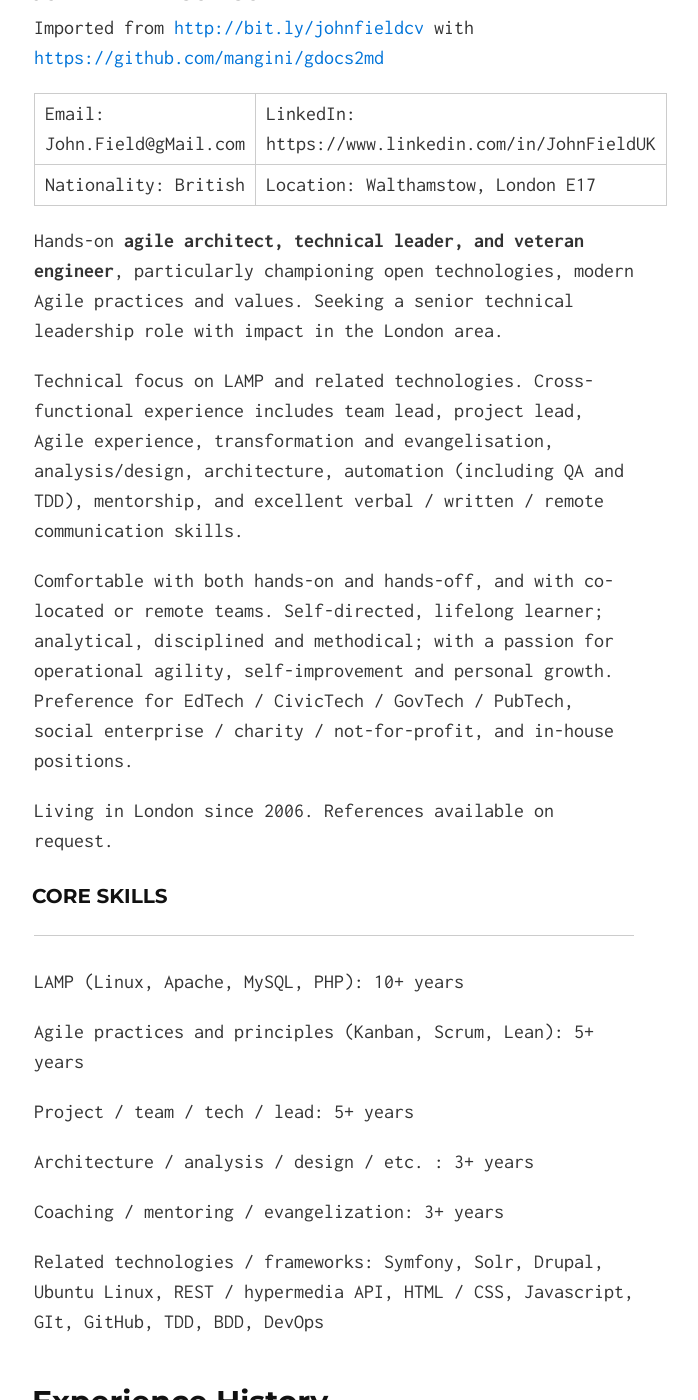
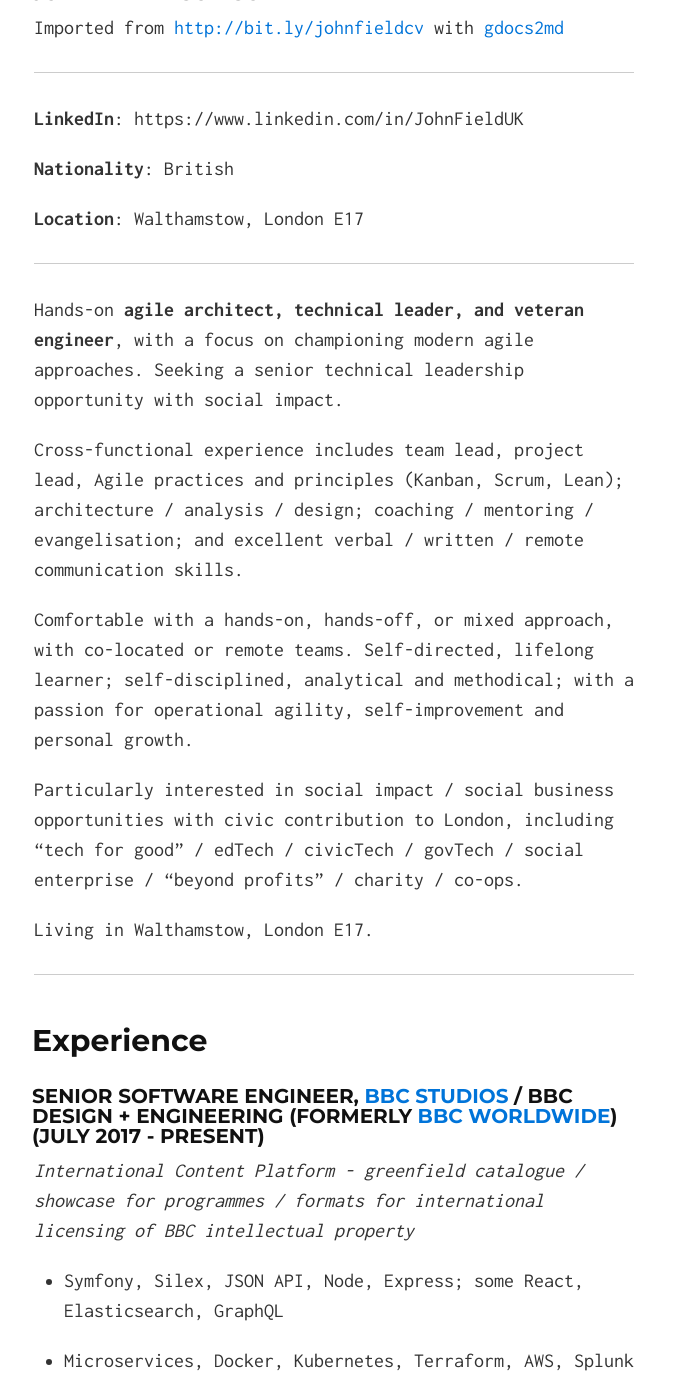
Before and after one commit to JohnField/johnfield.github.io, a Jekyll site: the page built from cv.md, in a window 1280 px wide and 1400 px high, scrolled down 477 px. Shown: the whole window, without its empty margins (306-1004 px from the left). Built offline with Jekyll 4.4.1, drawn with Linux system fonts in a browser that asks for light colours; our own code applies the rules of GitHub Pages for plain Markdown files; some of the changed text lies outside the part shown.

Commit message:
Update cv.md

```diff
--- a/cv.md
+++ b/cv.md
@@ -1,56 +1,54 @@
 ### John Field BSc MSc
 
-Imported from [http://bit.ly/johnfieldcv](http://bit.ly/johnfieldcv) with [https://github.com/mangini/gdocs2md](https://github.com/mangini/gdocs2md)
+Imported from [http://bit.ly/johnfieldcv](http://bit.ly/johnfieldcv) with [gdocs2md](https://github.com/mangini/gdocs2md)
 
-<table>
-  <tr>
-    <td>Email: John.Field@gMail.com</td>
-    <td>LinkedIn: https://www.linkedin.com/in/JohnFieldUK</td>
-  </tr>
-  <tr>
-    <td>Nationality: British</td>
-    <td>Location: Walthamstow, London E17</td>
-  </tr>
-</table>
+* * *
 
+**LinkedIn**: https://www.linkedin.com/in/JohnFieldUK
 
-Hands-on **agile architect,** **technical leader, and veteran engineer**, particularly championing open technologies, modern Agile practices and values. Seeking a senior technical leadership role with impact in the London area.
+**Nationality**: British
 
-Technical focus on LAMP and related technologies. Cross-functional experience includes team lead, project lead, Agile experience, transformation and evangelisation, analysis/design, architecture, automation (including QA and TDD), mentorship, and excellent verbal / written / remote communication skills.
+**Location**: Walthamstow, London E17
 
-Comfortable with both hands-on and hands-off, and with co-located or remote teams. Self-directed, lifelong learner; analytical, disciplined and methodical; with a passion for operational agility, self-improvement and personal growth. Preference for EdTech / CivicTech / GovTech / PubTech, social enterprise / charity / not-for-profit, and in-house positions.
+* * *
 
-Living in London since 2006. References available on request.
+Hands-on **agile architect, technical leader, and veteran engineer**, with a focus on championing modern agile approaches. Seeking a senior technical leadership opportunity with social impact.
 
-##### Core Skills
+Cross-functional experience includes team lead, project lead, Agile practices and principles (Kanban, Scrum, Lean); architecture / analysis / design; coaching / mentoring / evangelisation; and excellent verbal / written / remote communication skills.
+
+Comfortable with a hands-on, hands-off, or mixed approach, with co-located or remote teams. Self-directed, lifelong learner; self-disciplined, analytical and methodical; with a passion for operational agility, self-improvement and personal growth.
+
+Particularly interested in social impact / social business opportunities with civic contribution to London, including "tech for good" / edTech / civicTech / govTech / social enterprise / “beyond profits” / charity / co-ops.
+
+Living in Walthamstow, London E17.
 
 * * *
 
 
-LAMP (Linux, Apache, MySQL, PHP): 10+ years
+## Experience
 
-Agile practices and principles (Kanban, Scrum, Lean): 5+ years
+#### Senior Software Engineer, [BBC Studios](https://www.bbcstudios.com/) / BBC Design + Engineering (formerly [BBC Worldwide](https://www.bbcworldwide.com/)) (July 2017 - present)
 
-Project / team / tech / lead: 5+ years
+*International Content Platform - greenfield catalogue / showcase for programmes / formats for international licensing of BBC intellectual property*
 
-Architecture / analysis / design / etc. : 3+ years
+* Symfony, Silex, JSON API, Node, Express; some React, Elasticsearch, GraphQL
 
-Coaching / mentoring / evangelization: 3+ years
+* Microservices, Docker, Kubernetes, Terraform, AWS, Splunk
 
-Related technologies / frameworks: Symfony, Solr, Drupal, Ubuntu Linux, REST / hypermedia API, HTML / CSS, Javascript, GIt, GitHub, TDD, BDD, DevOps
+* Cross-functional team of approximately 10:  Kanban, DevOps, JIRA, CI / CD (Jenkins)
 
-## Experience History
+* Challenges included learning-curve of Node and modern Javascript; some legacy site maintenance
 
 * * *
 
 
 #### Learning Platform Team Lead, [AVADO](https://www.blenheimchalcot.com/ventures/avado) (Mar 2017 - June 2017)
 
-* Team Lead with elements of tech lead, agile coach / practitioner, and scrum-master for a heavily customised Moodle (PHP) codebase running on WISP stack (Windows, IIS, SQL Server, PHP) integrated with various Windows/ .NET systems
+*Team Lead with elements of tech lead, agile coach / practitioner, and scrum-master for a heavily customised Moodle (PHP) codebase running on WISP stack (Windows, IIS, SQL Server, PHP) integrated with various Microsoft systems*
 
-* Build, scale, and lead a cross-functional development team; transition to LEPP stack (Linux, Nginx, PHP, PostgreSQL) in Vagrant / Salt / Azure environment as part of business cost reduction strategy
+* Build, scale, and lead a cross-functional development team; transition to LEPP stack (Linux, Nginx, PHP, PostgreSQL) in Vagrant / Salt / Azure environment as part of cost reduction
 
-* Understand and stabilise legacy codebase. Document codebase, processes, other tacit knowledge lost due to staff turnover. Fix critical bugs, perform deployments, automate manual processes, etc.
+* Understand and stabilise legacy platform. Document codebase, processes, other tacit knowledge lost due to staff turnover. Fix critical bugs, perform deployments, etc.
 
 * Take ownership of typical legacy Scrum implementation (JIRA). Act as scrum-master and de-facto project manager, working with multiple internal stakeholders. Project discovery, sprint planning / retrospectives, organising QA, etc.
 
@@ -60,6 +58,8 @@
 
 
 #### Senior Software Architect, [Alexander Street](http://alexanderstreet.com/page/about-us) (Jan 2012 - Jan 2017)
+
+*Strategic / managerial role for born-digital scholarly publisher. ASP was acquired by ProQuest in June 2016.*
 
 * Senior technical leadership with managerial elements
 
@@ -165,11 +165,11 @@
 * * *
 
 
-#### Developer, [Portsmouth Business School](http://www.port.ac.uk/departments/faculties/portsmouthbusinessschool/) (Feb 2005 - June 2006)
+#### Developer, [Portsmouth Business School](http://www.port.ac.uk/departments/faculties/portsmouthbusinessschool/) (Feb 2005 - June 2006)
 
 **Responsibilities**: Analysis, architecture, development, deployment, and maintenance of [GoalPost](http://vodex.net/goalpost/), a student "Personal Development Planning" e-learning system for careers & self-development, for over 2000 students and 150 staff.
 
-**Achievements:** Full responsibility for entire development lifecycle. Designed, developed, tested, & deployed system under time and budget. Took on staff training sessions, quality assurance, documentation, server admin, & troubleshooting. Successfully lobbied for, and implemented, social networking elements to system. Presentations of systems & findings, conferences. Contract extended to extend system as a student feedback capturing & analysis application, and to prototype a folksonomic content management system, for Business School staff. Technologies incorporated  into central University systems upon leaving
+**Achievements:** Full responsibility for entire development lifecycle. Designed, developed, tested, & deployed system under time and budget. Took on staff training sessions, quality assurance, documentation, server admin, & troubleshooting. Successfully lobbied for, and implemented, social networking elements to system. Presentations of systems & findings, conferences. Contract extended to extend system as a student feedback capturing & analysis application, and to prototype a folksonomic content management system, for Business School staff. Technologies incorporated  into central University systems upon leaving
 
 * * *
 
@@ -205,7 +205,7 @@
 
 **Responsibilities**: Lecturer for a wide variety of courses teaching vocational I.T. & related skills to a wide range of people, from school-leavers to company directors, up to and including HNC level. Subjects included programming, web design, and business analysis an I.T. context. Course management and administration. Large amounts of self-motivated, independent work, including course design
 
-**Achievements**: Literally helped hundreds of people to progress their own lives and careers. Achieved record student retention rates. Initially two evenings a night, was promoted several times to final position. Increased interpersonal and communication skills.  Involved in regular auditing with external bodies. Consulted on modernisation proposals for course content.
+**Achievements**: Literally helped hundreds of people to progress their own lives and careers. Achieved record student retention rates. Initially two evenings a night, was promoted several times to final position. Increased interpersonal and communication skills.  Involved in regular auditing with external bodies. Consulted on modernisation proposals for course content.
 
 * * *
 
@@ -224,8 +224,3 @@
 GSCES & A-Levels, including Maths, Physics, Biology
 
 * * *
-
-
-### Random CV Trivia
-
-Philosophy, current affairs, science / natural history (astronomy, paleontology, space science, evolutionary psychology, etc.); I've also performed a sponsored firewalk and am an admin of Walthamstow Life ([https://www.facebook.com/groups/walthamstowlife/](https://www.facebook.com/groups/walthamstowlife/)), a community group for Walthamstow, London, with over 12,000 members.
```
